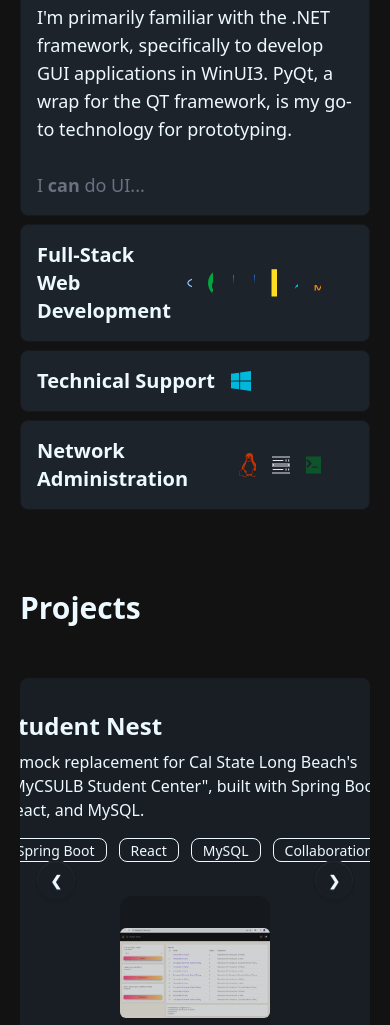
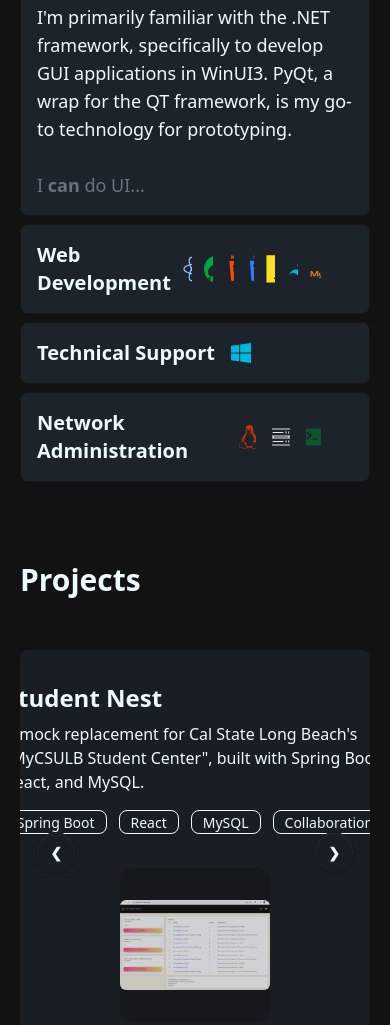
Before and after one commit to Puggu-EX/puggu-ex.github.io, a website: page src/index.html in a window 390 px wide. Shown: the part 1902-2927 px from the top of the page. Drawn offline with Linux system fonts and the light colour scheme.

Commit message:
small changes for mobile

```diff
--- a/src/index.html
+++ b/src/index.html
@@ -132,15 +132,15 @@
         <!-- Full-Stack Skill -->
         <div class="collapse bg-base-100 border border-base-300">
           <input type="checkbox" name="my-accordion-1" />
-          <div class="collapse-title font-semibold text-xl flex flex-row items-center">
-            <span>Full-Stack Web Development</span>
-            <div class="skill-icon mask-[url(./img/react.svg)] bg-blue-300 size-7 mask-cover ml-4"></div>
-            <div class="skill-icon mask-[url(./img/spring.svg)] bg-green-600 size-7 mask-cover ml-4"></div>
-            <div class="skill-icon mask-[url(./img/html5.svg)] bg-orange-600 size-7 mask-cover ml-4"></div>
-            <div class="skill-icon mask-[url(./img/css3.svg)] bg-blue-500 size-7 mask-cover ml-4"></div>
-            <div class="skill-icon mask-[url(./img/javascript.svg)] bg-yellow-300 size-7 mask-cover ml-4"></div>
-            <div class="skill-icon mask-[url(./img/tailwind.svg)] bg-cyan-500 size-8 mask-cover ml-4"></div>
-            <div class="skill-icon mask-[url(./img/mysql.svg)] bg-orange-400 size-9 mask-cover ml-4"></div>
+          <div class="collapse-title font-semibold text-xl flex flex-row items-center justify-center space-x-3">
+            <span>Web Development</span>
+            <div class="skill-icon mask-[url(./img/react.svg)] bg-blue-300 size-7 mask-cover"></div>
+            <div class="skill-icon mask-[url(./img/spring.svg)] bg-green-600 size-7 mask-cover"></div>
+            <div class="skill-icon mask-[url(./img/html5.svg)] bg-orange-600 size-7 mask-cover "></div>
+            <div class="skill-icon mask-[url(./img/css3.svg)] bg-blue-500 size-7 mask-cover "></div>
+            <div class="skill-icon mask-[url(./img/javascript.svg)] bg-yellow-300 size-7 mask-cover "></div>
+            <div class="skill-icon mask-[url(./img/tailwind.svg)] bg-cyan-500 size-8 mask-cover "></div>
+            <div class="skill-icon mask-[url(./img/mysql.svg)] bg-orange-400 size-9 mask-cover "></div>
           </div>
           <div class="collapse-content text-lg">In the case of a web application, Spring Boot and React are my preferred technologies for full-stack web development.
              My experience with these two are demonstrated in <a class="underline text-info" href="https://github.com/Puggu-Ex/StudentNest">this</a> collaborative project I led titled StudentNest.
```
Also changed, not shown: src/output.css.
